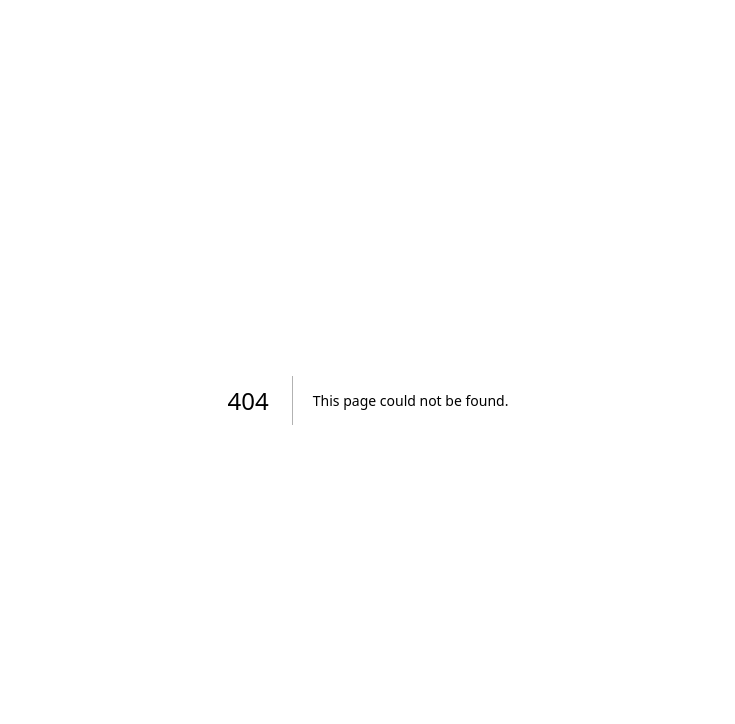
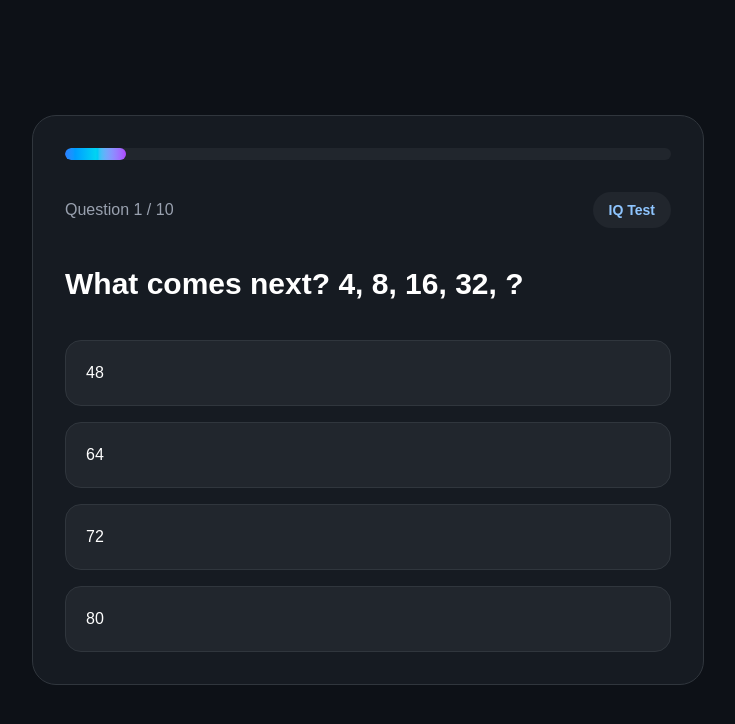
Before and after one commit to mohammed-max20/qizlyiq, a Next.js app: page /tests/brain-games/play in a window 1280 px wide. Before the commit this address had no page. Shown: the top 724 px of the page, without its empty margins (272-1007 px from the left). Built offline with nearby package versions, Linux system fonts and the light colour scheme.

Commit message:
add brain games test and improve quiz system

```diff
--- /dev/null
+++ b/app/data/brainGamesData.ts
@@ -0,0 +1,110 @@
+export const brainGamesData = {
+  title: "Brain Games",
+  description:
+    "Test your logic, speed, pattern recognition, and quick thinking skills.",
+  type: "correct" as const,
+  shareText: "I played Brain Games on QizlyIQ. Can you beat me?",
+
+  questions: [
+    {
+      id: 1,
+      question: "What comes next? 4, 8, 16, 32, ?",
+      options: [
+        { text: "48", points: 0 },
+        { text: "64", points: 1 },
+        { text: "72", points: 0 },
+        { text: "80", points: 0 },
+      ],
+    },
+    {
+      id: 2,
+      question: "Which word does not belong?",
+      options: [
+        { text: "Circle", points: 0 },
+        { text: "Square", points: 0 },
+        { text: "Triangle", points: 0 },
+        { text: "Banana", points: 1 },
+      ],
+    },
+    {
+      id: 3,
+      question: "What is 9 × 7?",
+      options: [
+        { text: "56", points: 0 },
+        { text: "63", points: 1 },
+        { text: "72", points: 0 },
+        { text: "81", points: 0 },
+      ],
+    },
+    {
+      id: 4,
+      question: "Find the pattern: Red, Blue, Red, Blue, ?",
+      options: [
+        { text: "Green", points: 0 },
+        { text: "Blue", points: 0 },
+        { text: "Red", points: 1 },
+        { text: "Yellow", points: 0 },
+      ],
+    },
+    {
+      id: 5,
+      question: "Which number is odd?",
+      options: [
+        { text: "22", points: 0 },
+        { text: "48", points: 0 },
+        { text: "37", points: 1 },
+        { text: "64", points: 0 },
+      ],
+    },
+    {
+      id: 6,
+      question: "If CAT becomes DBU, then DOG becomes:",
+      options: [
+        { text: "EPH", points: 1 },
+        { text: "DOH", points: 0 },
+        { text: "FQI", points: 0 },
+        { text: "ENF", points: 0 },
+      ],
+    },
+    {
+      id: 7,
+      question: "Which is the fastest mental calculation?",
+      options: [
+        { text: "25 + 25", points: 1 },
+        { text: "13 × 17", points: 0 },
+        { text: "91 ÷ 7", points: 0 },
+        { text: "144 - 59", points: 0 },
+      ],
+    },
+    {
+      id: 8,
+      question: "What comes next? A, B, D, G, K, ?",
+      options: [
+        { text: "M", points: 0 },
+        { text: "N", points: 0 },
+        { text: "P", points: 1 },
+        { text: "Q", points: 0 },
+      ],
+    },
+    {
+      id: 9,
+      question: "Which one is different?",
+      options: [
+        { text: "Keyboard", points: 0 },
+        { text: "Mouse", points: 0 },
+        { text: "Monitor", points: 0 },
+        { text: "Pillow", points: 1 },
+      ],
+    },
+    {
+      id: 10,
+      question: "What is half of 98?",
+      options: [
+        { text: "46", points: 0 },
+        { text: "47", points: 0 },
+        { text: "49", points: 1 },
+        { text: "51", points: 0 },
+      ],
+    },
+  ],
+};
--- /dev/null
+++ b/app/tests/brain-games/page.tsx
@@ -0,0 +1,31 @@
+"use client";
+
+import Link from "next/link";
+
+export default function BrainGamesPage() {
+  return (
+    <main className="min-h-screen bg-[#0d1117] text-white flex items-center justify-center px-6">
+      <div className="max-w-2xl w-full bg-[#161b22] border border-[#30363d] rounded-3xl p-10 text-center">
+        <div className="mb-6">
+          <span className="px-4 py-2 rounded-full bg-purple-500/20 text-purple-300 text-sm font-bold">
+            QizlyIQ Brain Game
+          </span>
+        </div>
+
+        <h1 className="text-5xl font-black mb-6 leading-tight">Brain Games</h1>
+
+        <p className="text-gray-400 text-lg leading-relaxed mb-10">
+          Test your logic, speed, pattern recognition, and quick thinking with
+          10 fast brain challenges.
+        </p>
+
+        <Link
+          href="/tests/brain-games/play"
+          className="inline-block w-full sm:w-auto bg-gradient-to-r from-purple-500 via-cyan-400 to-blue-500 hover:opacity-90 transition-all text-white font-black text-lg px-10 py-5 rounded-2xl"
+        >
+          Start Brain Games
+        </Link>
+      </div>
+    </main>
+  );
+}
--- /dev/null
+++ b/app/tests/brain-games/play/page.tsx
@@ -0,0 +1,6 @@
+import QuizRunner from "../../../components/QuizRunner";
+import { brainGamesData } from "../../../data/brainGamesData";
+
+export default function BrainGamesPlayPage() {
+  return <QuizRunner data={brainGamesData} />;
+}
```
